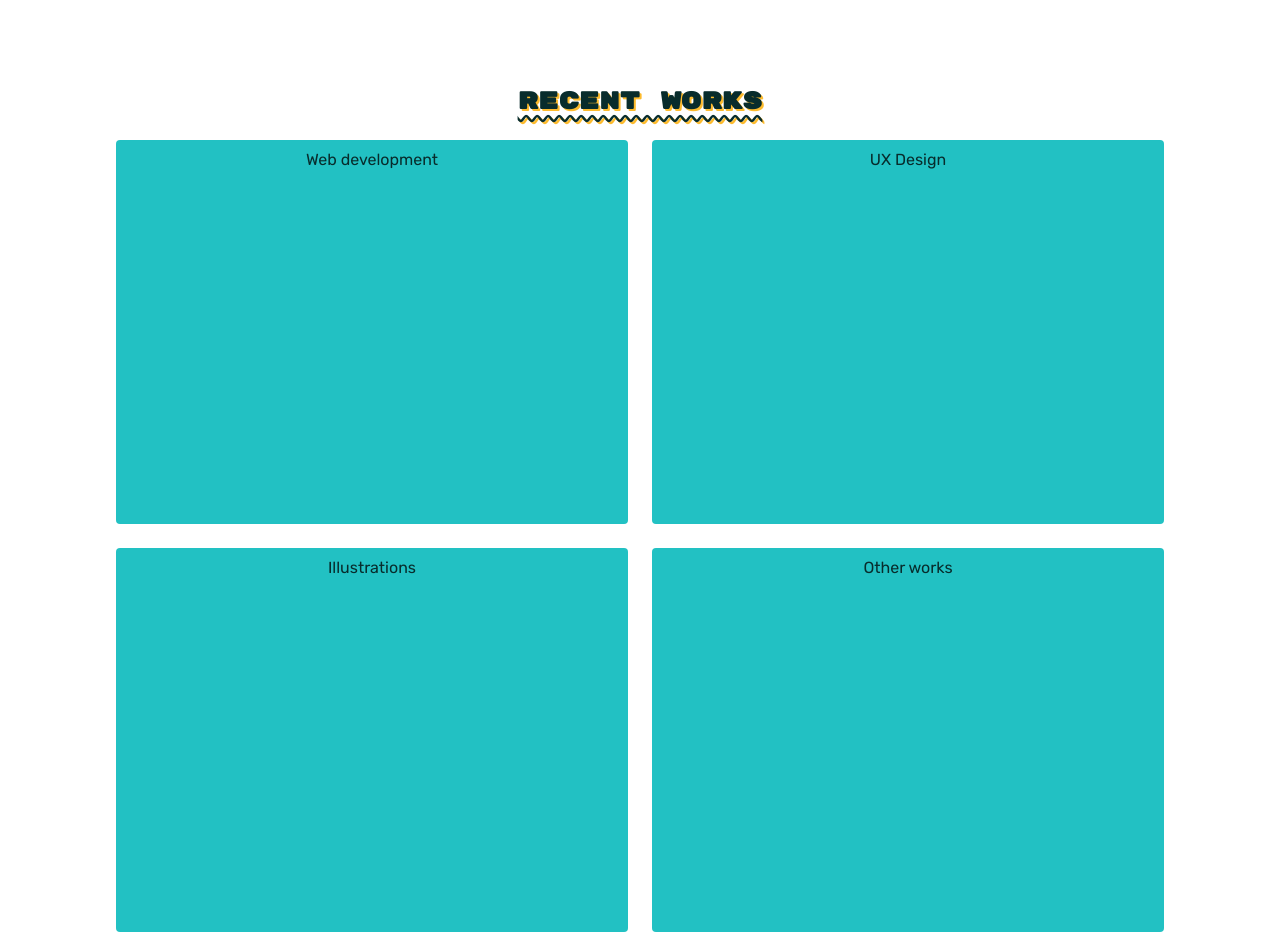
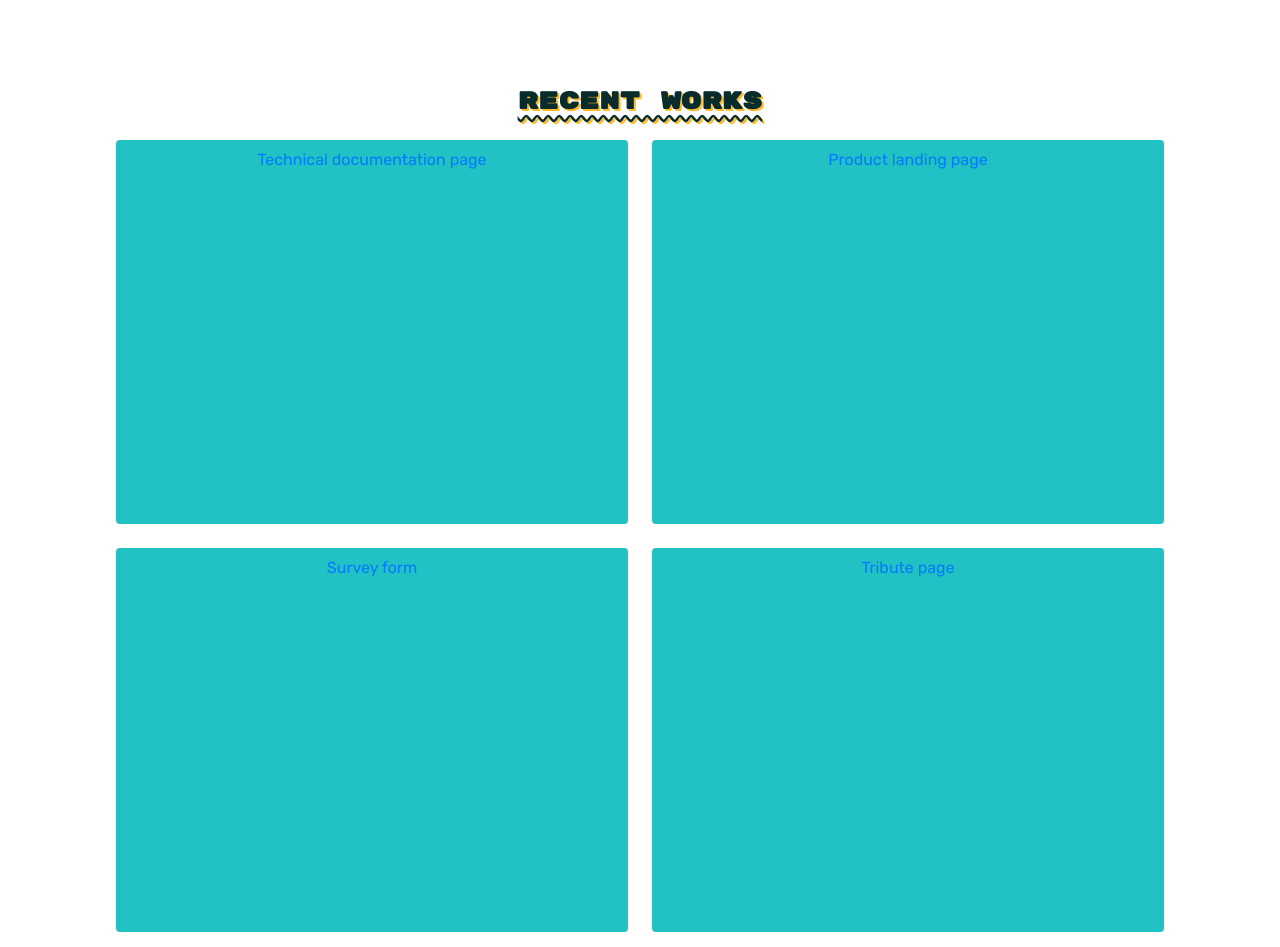
Before and after one commit to adelekyriacou/portfolio, a website: page public/index.html in a window 1280 px wide. Shown: the part 820-1767 px from the top of the page. Drawn offline with nearby package versions, Linux system fonts and the light colour scheme.

Commit message:
Add links to projects

```diff
--- a/public/index.html
+++ b/public/index.html
@@ -26,25 +26,33 @@
         <h2>Recent works</h2>
 
         <div class="project-grid">
+          <a href="#">
             <div class="project-tile">
             <!-- <img class="project-image" src="media/placeholder.png" alt="An orange placeholder image"> -->
-            <figcaption>Web development</figcaption>
+            <figcaption>Technical documentation page</figcaption>
             </div>
+          </a>
 
+          <a href="https://codepen.io/adelekyriacou/full/yLYvOXG" target="_blank" rel="noreferrer no opener">
             <div class="project-tile">
               <!-- <img class="project-image" src="media/placeholder.png" alt="An orange placeholder image"> -->
-            <figcaption>UX Design</figcaption>
+              <figcaption>Product landing page</figcaption>
             </div>
+          </a>
 
+          <a href="https://codepen.io/adelekyriacou/full/ZEbyYXG" target="_blank" rel="noreferrer no opener">
             <div class="project-tile">
               <!-- <img class="project-image" src="media/placeholder.png" alt="An orange placeholder image"> -->
-            <figcaption>Illustrations</figcaption>
+              <figcaption>Survey form</figcaption>
             </div>
+          </a>
 
+          <a href="https://codepen.io/adelekyriacou/full/OJygJVb" target="_blank" rel="noreferrer no opener">
             <div class="project-tile">
               <!-- <img class="project-image" src="media/placeholder.png" alt="An orange placeholder image"> -->
-            <figcaption>Other works</figcaption>
+              <figcaption>Tribute page</figcaption>
             </div>
+          </a>
         </div>
 
       </section>
```
Lines whose indentation alone changed are shown as unchanged.
